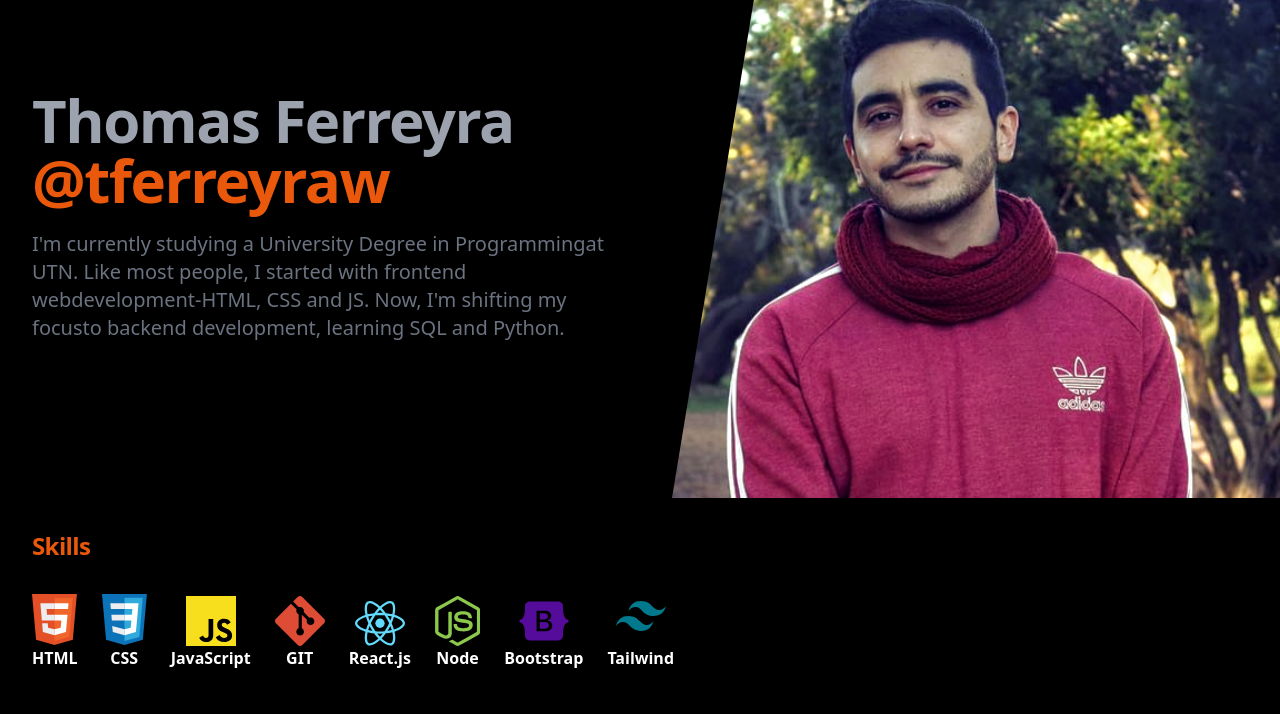
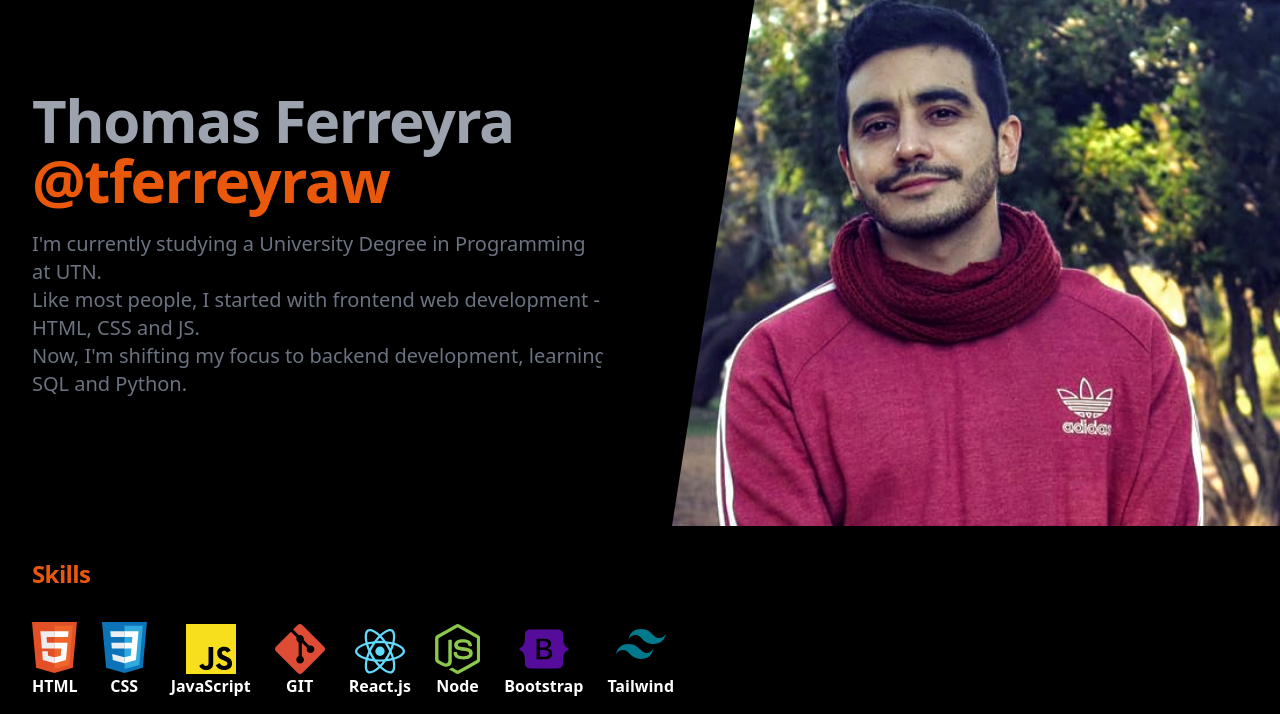
Before and after one commit to tferreyraw/portafolio, a website: page index.html in a window 1280 px wide. Shown: the part 86-800 px from the top of the page. Drawn offline with nearby package versions, Linux system fonts and the light colour scheme.

Commit message:
Update index.html
update description

```diff
--- a/index.html
+++ b/index.html
@@ -90,12 +90,12 @@
               <p
                 class="mt-3 text-base text-gray-500 sm:mt-5 sm:text-lg sm:max-w-xl sm:mx-auto md:mt-5 md:text-xl lg:mx-0"
               >
-                I'm currently studying a University Degree in Programmingat UTN.
-                Like most people, I started with frontend webdevelopment-HTML, CSS and JS.
-                Now, I'm shifting my focusto backend development, learning SQL and Python.
-                <br />
+                I'm currently studying a University Degree in Programming at UTN.<br />
+                Like most people, I started with frontend web development - HTML, CSS and JS. <br />
+                Now, I'm shifting my focus to backend development, learning SQL and Python.<br />
 
-                <br />
+
+
               </p>
             </div>
           </main>
```
